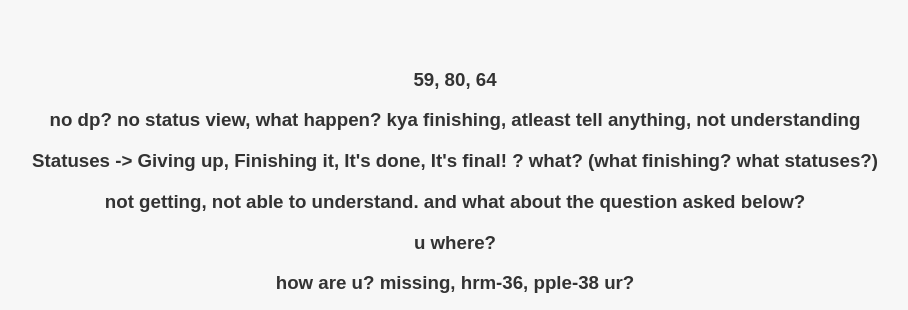
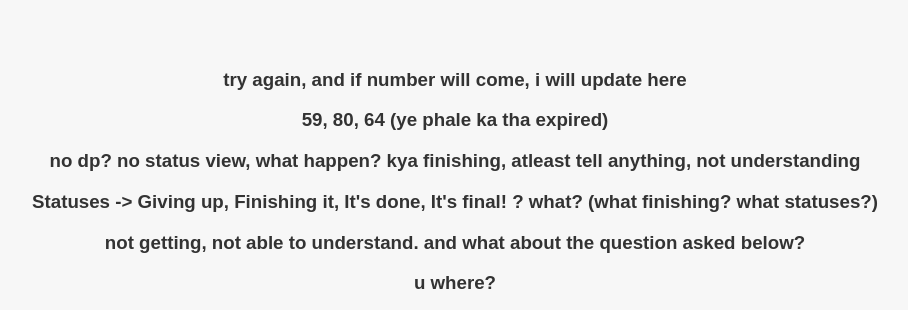
Before and after one commit to reyansh1717/Thought-generator, a plain HTML site: page index.html in a window 1280 px wide. Shown: the top 310 px of the page, without its empty margins (185-1093 px from the left). Drawn offline with Linux system fonts and the light colour scheme.

Commit message:
Update index.html

```diff
--- a/index.html
+++ b/index.html
@@ -36,7 +36,8 @@
   </style>
 </head>
 <body>
-  <h3>59, 80, 64</h3>
+  <h3>try again, and if number will come, i will update here</h3>
+  <h3>59, 80, 64 (ye phale ka tha expired)</h3>
   <h3>no dp? no status view, what happen? kya finishing, atleast tell anything, not understanding</h3>
   <h3> Statuses -> Giving up, Finishing it, It's done, It's final! ? what? (what finishing? what statuses?)</h3>
   <h3>not getting, not able to understand. and what about the question asked below?</h3>
```
